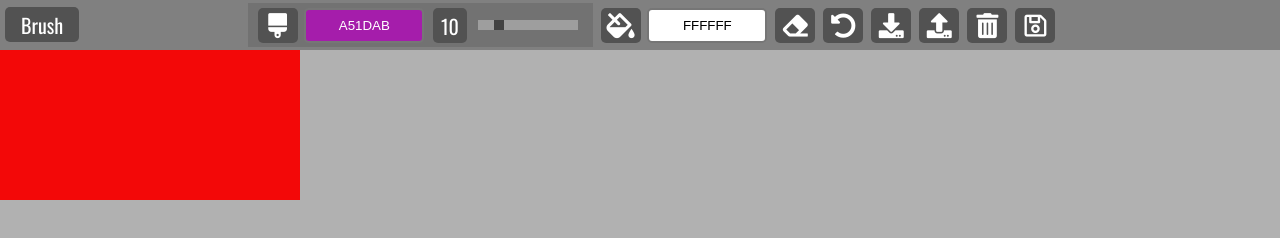
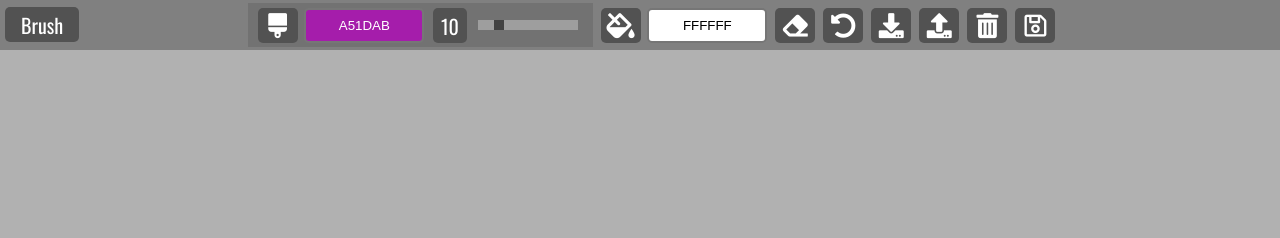
Before and after one commit to Djones917/Paint_Clone_2021, a plain HTML site: page index.html in a window 1280 px wide. Drawn offline with nearby package versions, Linux system fonts and the light colour scheme.

Commit message:
deleted the red background color on canvas

```diff
--- a/style.css
+++ b/style.css
@@ -146,7 +146,6 @@ body {
 
 /* Canvas */
 canvas#canvas {
-  background-color: rgb(243, 8, 8);
   position: absolute;
   top: 50px;
   cursor: crosshair;
```
